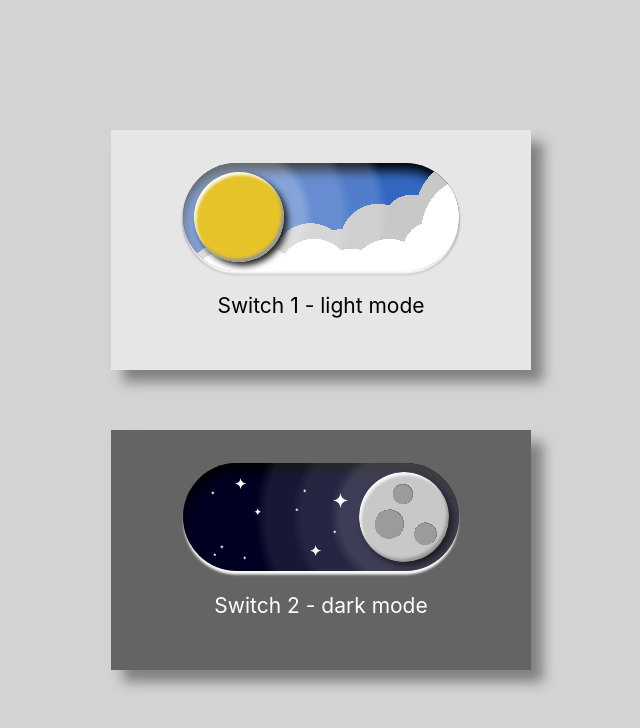
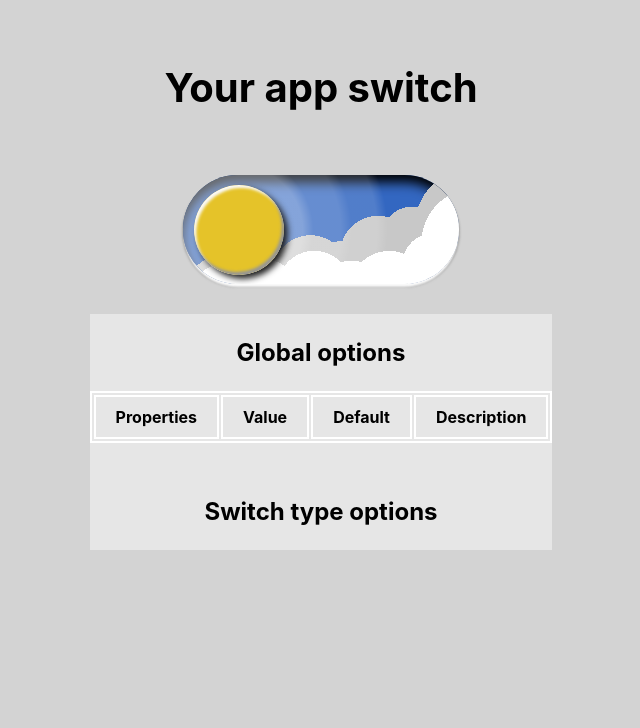
Before and after one commit to AMichalMurawski/switch_day-light, a React (Create React App) app: page / in a window 1280 px wide. Shown: the top 728 px of the page, without its empty margins (319-959 px from the left). Built offline with nearby package versions, Linux system fonts and the light colour scheme.

Commit message:
change switch presentation

```diff
--- a/src/App.js
+++ b/src/App.js
@@ -1,87 +1,56 @@
 import { useState } from 'react';
 import './App.css';
 import { SwitchDayNight1 } from './components/SwitchDayNight1';
-import { SwitchDayNight2 } from './components/SwitchDayNight2';
+// import { SwitchDayNight2 } from './components/SwitchDayNight2';
+import {
+  mainBoxStyle,
+  h2Style,
+  h3Style,
+  optionsStyle,
+  tableStyle,
+  tableRowStyle,
+  tableCellStyle,
+} from './appData/appStyles';
 
 function App() {
   const [switches, setSwitches] = useState({
-    switch1: 'light',
-    switch2: 'dark',
+    mode: 'light',
     scale: 3,
+    duration: 500,
+    device: 'desktop',
   });
 
-  const handleClick1 = mode => {
-    setSwitches(previous => ({ ...previous, switch1: mode }));
+  const handleClick = mode => {
+    setSwitches(previous => ({ ...previous, mode }));
   };
 
-  const handleClick2 = mode => {
-    setSwitches(previous => ({ ...previous, switch2: mode }));
-  };
-
-  const switchesMap = ['switch1', 'switch2'];
-
   return (
-    <div
-      style={{
-        width: '100vw',
-        height: '100vh',
-        display: 'flex',
-        flexDirection: 'column',
-        justifyContent: 'center',
-        alignItems: 'center',
-        backgroundColor: 'lightgray',
-        gap: `${switches.scale * 20}px`,
-      }}
-    >
-      {switchesMap.map((Component, i) => {
-        return (
-          <div
-            key={i}
-            style={{
-              width: `${switches.scale * 140}px`,
-              height: `${switches.scale * 80}px`,
-              display: 'flex',
-              flexDirection: 'column',
-              justifyContent: 'center',
-              alignItems: 'center',
-              gap: `${switches.scale * 1}px`,
-              backgroundColor:
-                switches[`switch${i + 1}`] === 'light'
-                  ? 'rgb(230, 230, 230)'
-                  : 'rgb(100, 100, 100)',
-              boxShadow: `${switches.scale * 4}px ${switches.scale * 4}px
-                ${switches.scale * 4}px gray`,
-              transition: 'background-color 500ms ease-out',
-            }}
-          >
-            {i === 0 ? (
-              <SwitchDayNight1
-                scale={switches.scale}
-                mode={switches.switch1}
-                onClick={handleClick1}
-              />
-            ) : (
-              <SwitchDayNight2
-                scale={switches.scale}
-                mode={switches.switch2}
-                onClick={handleClick2}
-              />
-            )}
-
-            <p
-              style={{
-                fontSize: `${switches.scale * 7}px`,
-                lineHeight: '1',
-                color:
-                  switches[`switch${i + 1}`] === 'light' ? 'black' : 'white',
-                transition: 'color 400ms ease-out',
-              }}
-            >
-              Switch {i + 1} - {switches[`switch${i + 1}`]} mode
-            </p>
-          </div>
-        );
-      })}
+    <div style={mainBoxStyle(switches)}>
+      <h2 style={h2Style(switches)}>Your app switch</h2>
+      <SwitchDayNight1
+        scale={switches.scale}
+        mode={switches.mode}
+        onClick={handleClick}
+      />
+      <div style={optionsStyle(switches)}>
+        <div>
+          <h3 style={h3Style(switches)}>Global options</h3>
+          <table style={tableStyle(switches)}>
+            <thead>
+              <tr style={tableRowStyle(switches)}>
+                <th style={tableCellStyle(switches)}>Properties</th>
+                <th style={tableCellStyle(switches)}>Value</th>
+                <th style={tableCellStyle(switches)}>Default</th>
+                <th style={tableCellStyle(switches)}>Description</th>
+              </tr>
+            </thead>
+            <tbody></tbody>
+          </table>
+        </div>
+        <div>
+          <h3 style={h3Style(switches)}>Switch type options</h3>
+        </div>
+      </div>
     </div>
   );
 }
--- /dev/null
+++ b/src/appData/appStyles.js
@@ -0,0 +1,74 @@
+import { transitionFunction } from '../components/data/dimData';
+
+export const mainBoxStyle = ({ device, mode, duration }) => {
+  const desktop = {
+    boxSizing: 'border-box',
+    width: '100vw',
+    height: '100vh',
+    padding: '30px 15px',
+    display: 'flex',
+    flexDirection: 'column',
+    alignItems: 'center',
+    backgroundColor: mode === 'light' ? 'lightgray' : 'rgb(50, 50, 50)',
+    gap: `30px`,
+    transition: transitionFunction(duration, 'background-color'),
+  };
+  return desktop;
+};
+
+export const h2Style = ({ device, mode, duration }) => {
+  const desktop = {
+    fontSize: '40px',
+    color: mode === 'light' ? 'black' : 'white',
+    transition: transitionFunction(duration, 'color'),
+  };
+  return desktop;
+};
+
+export const h3Style = ({ device, mode, duration }) => {
+  const desktop = {
+    textAlign: 'center',
+    fontSize: '24px',
+    color: mode === 'light' ? 'black' : 'white',
+    transition: transitionFunction(duration, 'color'),
+  };
+  return desktop;
+};
+
+export const optionsStyle = ({ device, mode, duration }) => {
+  const desktop = {
+    boxSizing: 'border-box',
+    backgroundColor: mode === 'light' ? 'rgb(230, 230, 230)' : 'rgb(0, 0, 0)',
+    transition: transitionFunction(duration, 'background-color'),
+    display: 'flex',
+    flexDirection: 'column',
+    alignItems: 'center',
+    gap: '30px',
+  };
+  return desktop;
+};
+
+export const tableStyle = ({ device, mode, duration }) => {
+  const desktop = {
+    boxSizing: 'border-box',
+    border: '2px solid white',
+  };
+  return desktop;
+};
+
+export const tableRowStyle = ({ device, mode, duration }) => {
+  const desktop = {
+    boxSizing: 'border-box',
+    border: '2px solid white',
+  };
+  return desktop;
+};
+
+export const tableCellStyle = ({ device, mode, duration }) => {
+  const desktop = {
+    boxSizing: 'border-box',
+    border: '2px solid white',
+    padding: '10px 20px',
+  };
+  return desktop;
+};
```
Also changed, not shown: src/appData/optionsData.js (added, +9 -0 lines).
